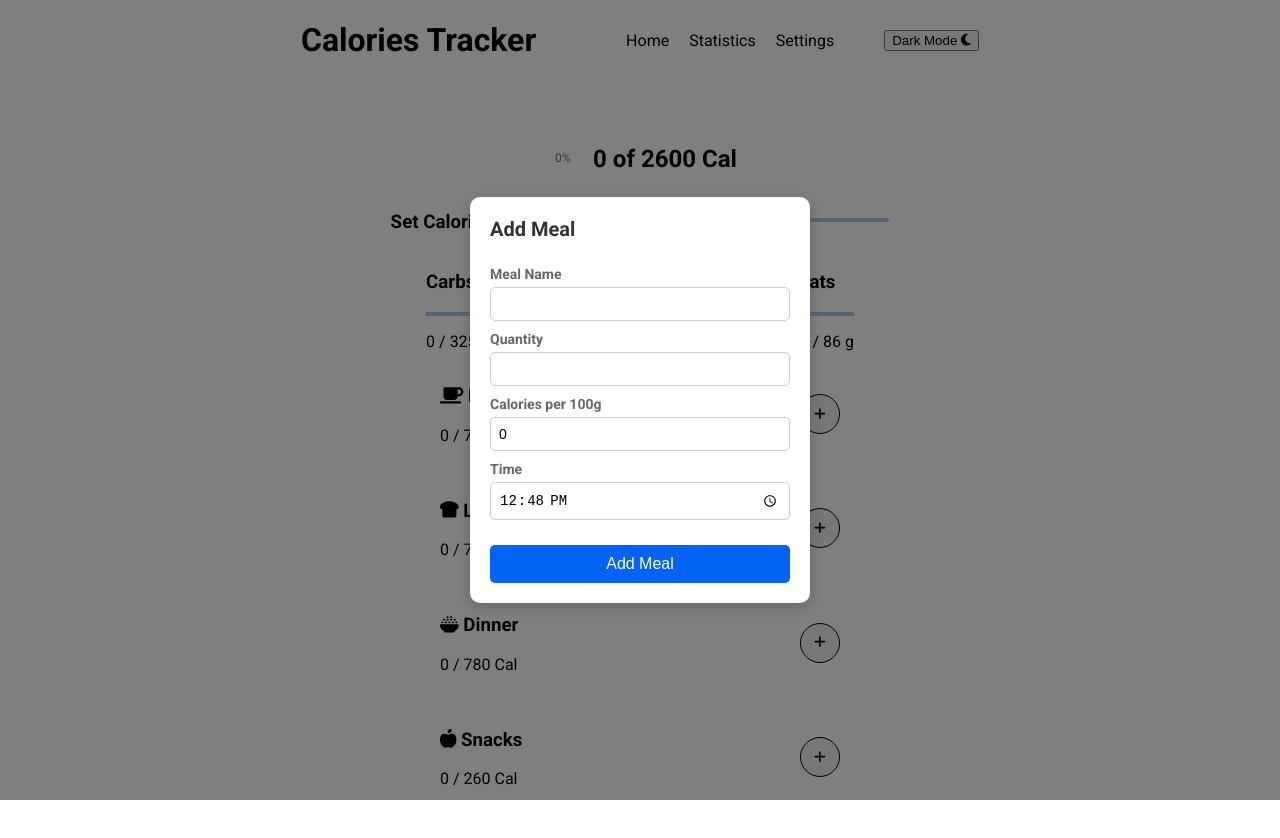
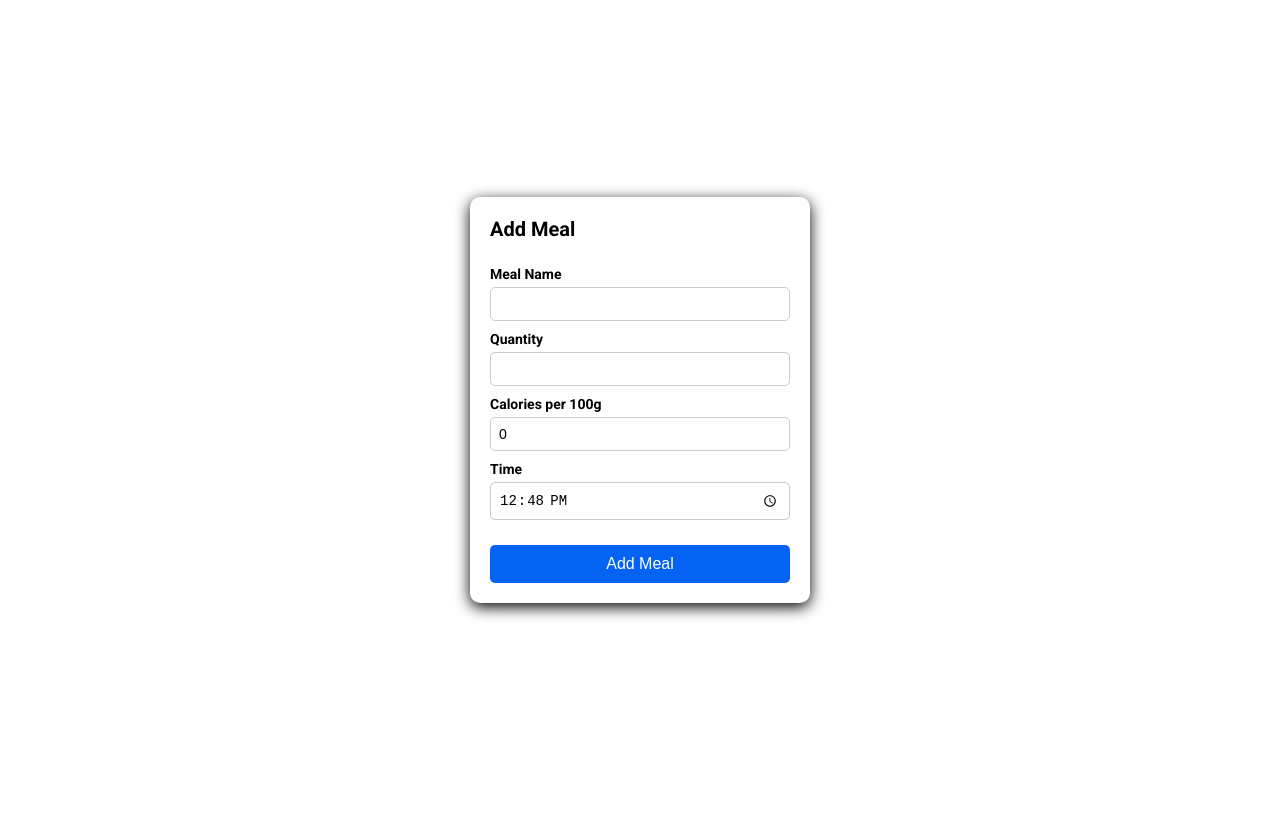
Before and after one commit to priyamkumar/Calories-Tracker, a React (Vite) app: page / in a window 1280 px wide. Both pictures are taken after a click on the button 820 px from the left and 413 px from the top of the page. Shown: the top 838 px of the page. Built offline with nearby package versions, Linux system fonts and the light colour scheme.

Commit message:
adding localstorage for items

```diff
--- a/src/App.css
+++ b/src/App.css
@@ -12,7 +12,7 @@ main,header {
   color: var(--text-color);
 }
 
-main.dark , header.dark {
+main.dark , header.dark, .popup-form.dark{
   --background-color : black;
   --text-color : white;
   --element-color : rgb(50, 50, 50);
@@ -110,7 +110,8 @@ main {
   left: 0;
   width: 100%;
   height: 100%;
-  background-color: rgba(0, 0, 0, 0.5);
+  background-color: var(--background-color);
+  color: var(--text-color-color);
   display: flex;
   align-items: center;
   justify-content: center;
@@ -118,11 +119,11 @@ main {
 }
 
 .popup-form {
-  background-color: #ffffff;
+  background-color: var(--background-color);
   width: 300px;
   padding: 20px;
   border-radius: 10px;
-  box-shadow: 0px 4px 15px rgba(0, 0, 0, 0.2);
+  box-shadow: 0px 4px 15px var(--text-color);
   z-index: 1001;
   display: flex;
   flex-direction: column;
@@ -131,13 +132,13 @@ main {
 
 .popup-form h2 {
   font-size: 20px;
-  color: #333333;
+  color: var(--text-color);
   margin: 0 0 10px;
 }
 
 .meal-info label {
   font-size: 14px;
-  color: #666666;
+  color: var(--text-color);
   display: flex;
   flex-direction: column;
   gap: 5px;
@@ -175,3 +176,14 @@ main {
 .popup-form button:hover {
   background-color: #01327d;
 }
+
+#darkModeToggle {
+  padding: 10px 20px;
+  font-size: 16px;
+  cursor: pointer;
+  border: none;
+  border-radius: 5px;
+  background-color: var(--background-color);
+  color: var(--text-color);
+  transition: background-color 0.3s, color 0.3s;
+}
--- a/src/Components/AddMealForm.jsx
+++ b/src/Components/AddMealForm.jsx
@@ -1,6 +1,7 @@
 import React, { useEffect, useState } from "react";
 import { searchFood } from "../Utility/openFoodFactsAPI";
 import { indianFoodData } from "../Utility/mockData";
+import { useTheme } from "./Contexts/ThemeContext";
 
 export default function AddMealForm({
   formRef,
@@ -18,12 +19,13 @@ export default function AddMealForm({
   const [meals, setMeals] = mealsArr;
   const [foodCalorie, setFoodCalorie] = useState(0);
   const [quantity, setQuantity] = useState("");
+  const {theme} = useTheme();
 
   let d = new Date();
   let h = d.getHours();
   let m = d.getMinutes();
+  if (m < 10) m = "0" + m;
   const [currentTime, setCurrentTime] = useState(`${h}:${m}`);
-  if (m < 10) m = "0" + m;
 
   const handleOnChange = (event) => {
     if (event.target.name === "time") setCurrentTime(event.target.value);
@@ -71,12 +73,18 @@ export default function AddMealForm({
       setProtein((prev) => prev + newItem.protein);
       setFats((prev) => prev + newItem.fats);
       setCalories((prev) => prev + newItem.calories);
+      // localStorage.setItem("meals", JSON.stringify(...meals), JSON.stringify(newItem));
+      console.log(JSON.stringify(...meals) || "", JSON.stringify(newItem));
     }
   };
 
+  useEffect(() => {
+
+  }, [meals])
+
   return (
-    <div className="popup-overlay">
-      <form className="popup-form" ref={formRef} onSubmit={handleSubmit}>
+    <div className={`popup-overlay`}>
+      <form className={`popup-form ${theme === "Dark" ? "dark" : ""}`} ref={formRef} onSubmit={handleSubmit}>
         <h2>Add Meal</h2>
         <div className="meal-info">
           <datalist id="foodname">
--- a/src/Components/Contexts/ThemeContext.jsx
+++ b/src/Components/Contexts/ThemeContext.jsx
@@ -3,9 +3,10 @@ import { createContext, useContext, useState } from "react";
 const ThemeContext = createContext();
 
 export function ThemeProvider({children}) {
-  const [theme, setTheme] = useState("Light");
+  const [theme, setTheme] = useState(localStorage.getItem("Theme") || "Light");
   const toggleTheme = () => {
     setTheme((prev) => (prev === "Light" ? "Dark" : "Light"));
+    localStorage.setItem("Theme", theme === "Light" ? "Dark" : "Light");
   };
 
   return (
--- a/src/Components/ProgressBar.jsx
+++ b/src/Components/ProgressBar.jsx
@@ -1,8 +1,11 @@
 import CircularProgress from "@mui/material/CircularProgress";
 import Box from "@mui/material/Box";
 import Typography from "@mui/material/Typography";
+import { useTheme } from "./Contexts/ThemeContext";
 
 export default function ProgressBar({ calories, calorieGoal }) {
+  const {theme} = useTheme();
+  let color = theme === "Dark" ? "white" : "black"
   return (
     <Box sx={{ position: "relative", display: "inline-flex" }}>
       <CircularProgress
@@ -28,7 +31,7 @@ export default function ProgressBar({ calories, calorieGoal }) {
         <Typography
           variant="caption"
           component="div"
-          sx={{ color: "text.secondary" }}
+          sx={{ color: {color} }}
         >
           {`${Math.floor((calories / calorieGoal) * 100)}%`}
         </Typography>
--- a/src/Components/Theme.jsx
+++ b/src/Components/Theme.jsx
@@ -8,6 +8,6 @@ import {
 export default function Theme() {
     const {theme, toggleTheme} = useTheme();
   return (
-    <button onClick={toggleTheme}>{theme === "Light" ? "Dark" : "Light"} Mode <FontAwesomeIcon icon={theme === "Light" ? faMoon : faSun}/></button>
+    <button id="darkModeToggle" onClick={toggleTheme}>{theme === "Light" ? "Dark" : "Light"} Mode <FontAwesomeIcon icon={theme === "Light" ? faMoon : faSun}/></button>
   )
 }
```
